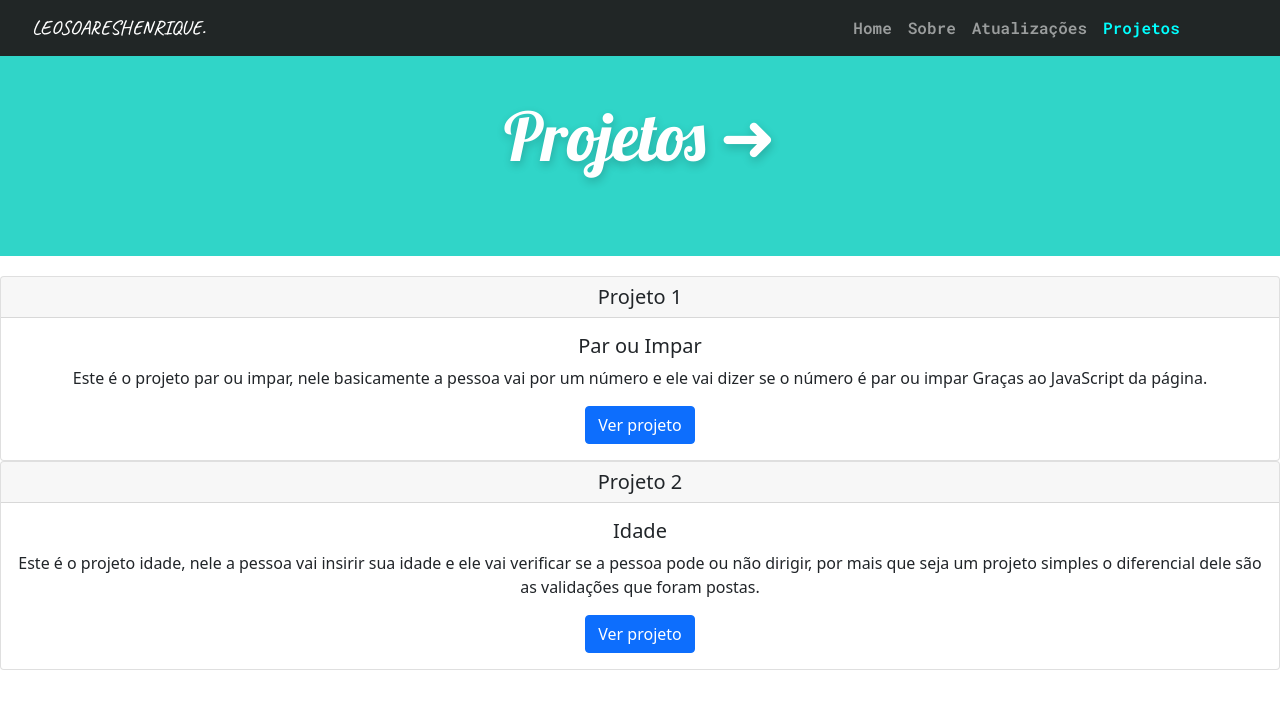
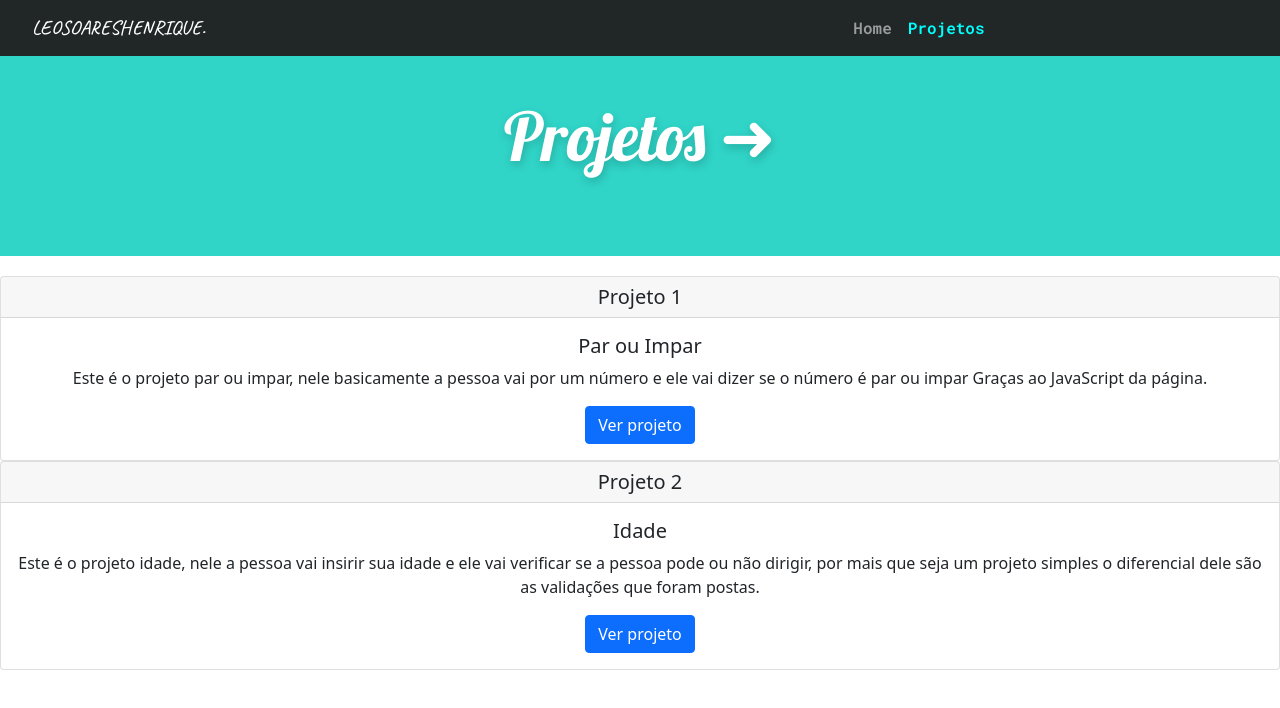
Before and after one commit to SoaresLeonardo/projetos-criacoes, a plain HTML site: page projeto1/pagina02.html in a window 1280 px wide. Drawn offline with nearby package versions, Linux system fonts and the light colour scheme; a web font is replaced by a local one.

Commit message:
Update pagina02.html

```diff
--- a/projeto1/pagina02.html
+++ b/projeto1/pagina02.html
@@ -25,8 +25,6 @@
               <li class="nav-item">
                 <a class="nav-link" aria-current="page" href="index.html">Home</a>
               </li>
-              <a class="nav-link" href="pagina03.html">Sobre</a>
-              <a class="nav-link" href="pagina04.html">Atualizações</a>
               <a class="nav-link active" style="color: aqua;" href="pagina02.html">Projetos</a>
             </ul>
           </div>
```
